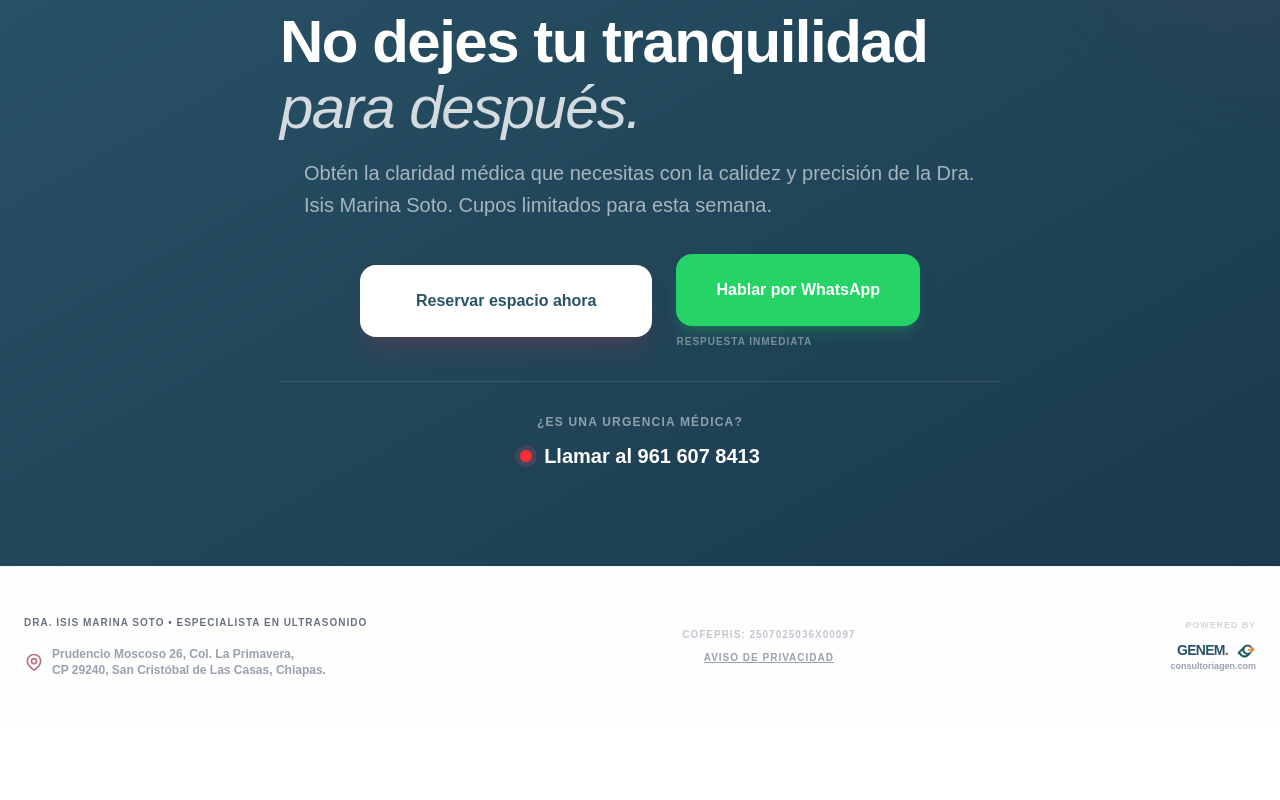
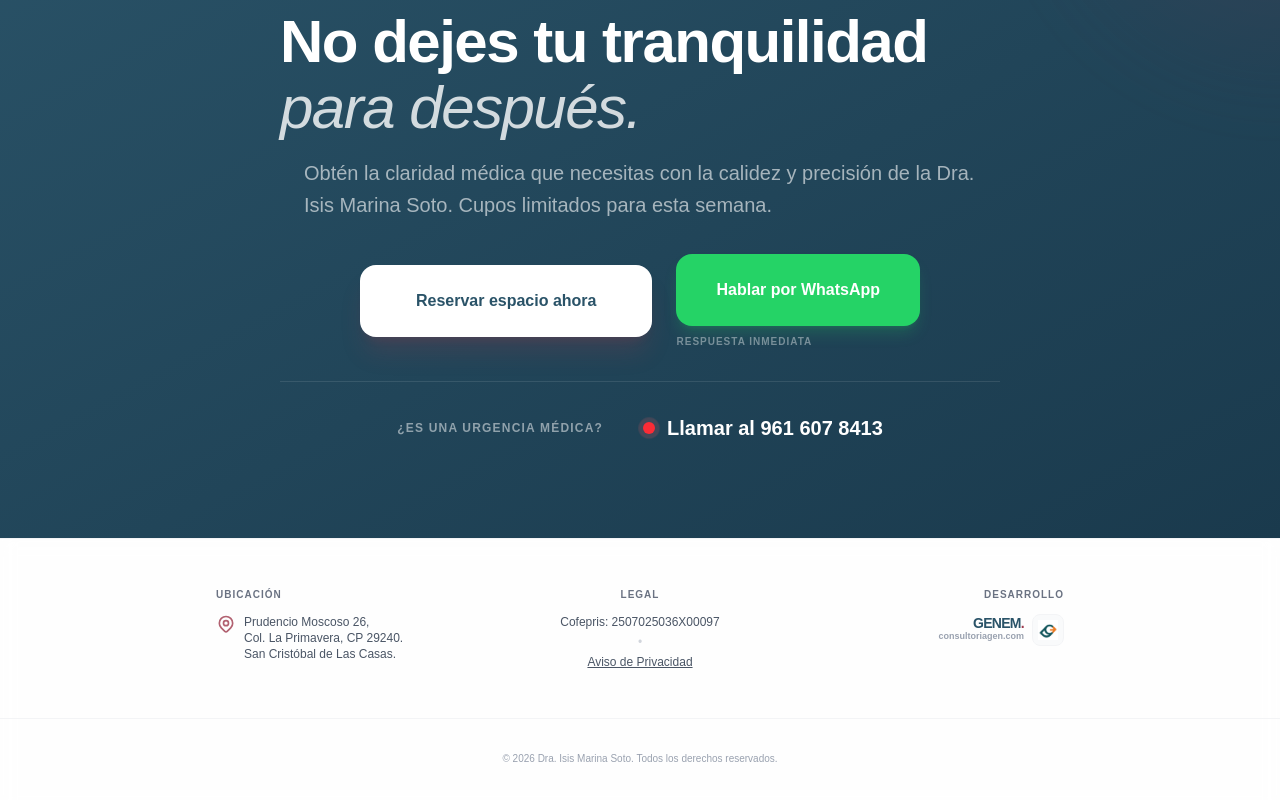
Before and after one commit to randyasp-sketch/dra-isis-ultrasonido, a Next.js app: page / in a window 1280 px wide. Shown: the part 3129-3929 px from the top of the page. Before the commit the page ends 3855 px from the top, so only its background shows below. Built offline with nearby package versions, Linux system fonts and the light colour scheme.

Commit message:
corrección footer v2

```diff
--- a/app/page.tsx
+++ b/app/page.tsx
@@ -56,23 +56,20 @@ const Button = ({ href, variant = "primary", children, className, onClick, disab
 };
 
 export default function Home() {
-  // 1. La canasta que recuerda qué estudios elegiste
   const [selectedServices, setSelectedServices] = useState<string[]>([]);
 
-  // 2. La función para marcar y desmarcar estudios
   const toggleService = (service: string) => {
     setSelectedServices((prev) =>
       prev.includes(service)
-        ? prev.filter((s) => s !== service) // Si ya estaba, lo saca
-        : [...prev, service] // Si no estaba, lo mete
+        ? prev.filter((s) => s !== service)
+        : [...prev, service]
     );
   };
 
-  // 3. Preparación del mensaje de WhatsApp con la lista de estudios
   const generateWALink = () => {
-    const list = selectedServices.map((s) => `• ${s}`).join("%0A"); // Crea la lista con puntitos
+    const list = selectedServices.map((s) => `• ${s}`).join("%0A");
     const message = `Hola Dra. Marina, me gustaría solicitar informes y agendar los siguientes estudios:%0A%0A${list}%0A%0A¿Qué disponibilidad tiene?`;
-    return `https://wa.me/${CONFIG.whatsappE164}?text=${message}`; // Usa el número de CONFIG
+    return `https://wa.me/${CONFIG.whatsappE164}?text=${message}`;
   };
 
   return (
@@ -83,7 +80,7 @@ export default function Home() {
         <div className="absolute top-[20%] -right-[5%] w-[30%] h-[50%] rounded-full bg-[#2A5368]/5 blur-[100px]" />
       </div>
 
-      {/* HEADER CON BOTÓN DE URGENCIAS */}
+      {/* HEADER */}
       <header className="mx-auto max-w-7xl px-6 py-8 flex flex-col sm:flex-row items-center justify-between gap-6">
         <Image
           src="/brand/logotipo-dra.svg"
@@ -93,7 +90,6 @@ export default function Home() {
           priority
           className="w-[220px] sm:w-[320px] h-auto"
         />
-
         <div className="flex flex-col sm:flex-row items-center gap-4">
           <a
             href={`tel:${CONFIG.emergencyPhoneRaw}`}
@@ -112,7 +108,6 @@ export default function Home() {
               </span>
             </div>
           </a>
-
           <Button href={CONFIG.bookingUrl} className="text-xs">
             RESERVAR CITA
           </Button>
@@ -123,7 +118,6 @@ export default function Home() {
       <section className="mx-auto max-w-7xl px-6 py-10 md:py-16 grid lg:grid-cols-2 gap-16 items-center">
         <div className="space-y-8 text-center lg:text-left">
           <div className="inline-flex items-center gap-3 px-4 py-2 rounded-full bg-white shadow-sm border border-gray-100 text-[#2A5368] text-[10px] font-black uppercase tracking-[0.2em]">
-            {/* FIX: shrink-0 para evitar deformación */}
             <span className="flex h-2 w-2 shrink-0 rounded-full bg-[#9E3A4D] animate-pulse" />
             Especialista en Ultrasonido en San Cristobal de las Casas
           </div>
@@ -159,10 +153,9 @@ export default function Home() {
         </div>
       </section>
 
-      {/* SECCIÓN SOBRE LA DRA MARINA */}
+      {/* SECCIÓN SOBRE LA DRA */}
       <section className="py-24 bg-white/40 backdrop-blur-sm border-y border-gray-100">
         <div className="mx-auto max-w-7xl px-6 grid lg:grid-cols-2 gap-16 items-center">
-          {/* Imagen de Apoyo */}
           <div className="relative group">
             <div className="relative rounded-[2.5rem] overflow-hidden shadow-2xl border-4 border-white">
               <Image
@@ -174,7 +167,6 @@ export default function Home() {
               />
               <div className="absolute inset-0 bg-gradient-to-t from-[#2A5368]/40 to-transparent" />
             </div>
-            {/* Badge de Años */}
             <div className="absolute -bottom-6 -right-6 bg-white p-6 rounded-3xl shadow-xl border border-gray-100 hidden md:block animate-bounce-slow">
               <p className="text-2xl font-bold text-[#9E3A4D]">+10000</p>
               <p className="text-[10px] font-bold text-gray-400 uppercase tracking-widest leading-none">
@@ -233,7 +225,6 @@ export default function Home() {
               ))}
             </div>
 
-            {/* RECUADRO LEGAL REQUERIDO */}
             <div className="p-8 rounded-[2.5rem] bg-gray-50 border border-gray-100 shadow-inner">
               <div className="grid grid-cols-1 sm:grid-cols-2 gap-6">
                 <div>
@@ -244,7 +235,6 @@ export default function Home() {
                     {CONFIG.cedulaProfesional}
                   </p>
                 </div>
-
                 <div className="sm:col-span-2 pt-4 border-t border-gray-200">
                   <p className="text-[10px] font-black text-gray-400 uppercase tracking-widest mb-1">
                     Permiso COFEPRIS
@@ -259,10 +249,9 @@ export default function Home() {
         </div>
       </section>
 
-      {/* SECCIÓN DE SERVICIOS */}
+      {/* SECCIÓN SERVICIOS */}
       <section className="py-24 bg-white relative overflow-hidden">
         <div className="mx-auto max-w-3xl px-6">
-          {/* Encabezado Principal */}
           <div className="text-center mb-16 space-y-4">
             <div className="inline-flex items-center gap-2 px-3 py-1 rounded-full bg-[#9E3A4D]/5 text-[#9E3A4D] text-[10px] font-black uppercase tracking-[0.3em] border border-[#9E3A4D]/10">
               Servicios Especializados
@@ -279,7 +268,6 @@ export default function Home() {
             </p>
           </div>
 
-          {/* Acordeones de Categorías */}
           <div className="space-y-4 mb-12">
             {[
               {
@@ -418,10 +406,8 @@ export default function Home() {
             ))}
           </div>
 
-          {/* DIFERENCIADOR: RESULTADOS AL MOMENTO */}
           <div className="bg-[#2A5368]/5 border border-[#2A5368]/10 rounded-[2.5rem] p-8 md:p-10 relative overflow-hidden">
             <div className="absolute top-0 right-0 w-32 h-32 bg-[#9E3A4D]/5 rounded-full blur-3xl -translate-y-1/2 translate-x-1/2" />
-
             <div className="relative z-10 flex flex-col md:flex-row items-center gap-8 text-center md:text-left">
               <div className="w-20 h-20 rounded-[2rem] bg-white shadow-xl flex items-center justify-center text-[#9E3A4D] shrink-0">
                 <svg
@@ -438,7 +424,6 @@ export default function Home() {
                   />
                 </svg>
               </div>
-
               <div className="space-y-2">
                 <h4 className="text-xl font-bold text-[#2A5368]">
                   Resultados listos al finalizar
@@ -454,7 +439,7 @@ export default function Home() {
         </div>
       </section>
 
-      {/* 4. BARRA DE SOLICITUD FLOTANTE */}
+      {/* BARRA FLOTANTE */}
       {selectedServices.length > 0 && (
         <div className="fixed bottom-6 left-1/2 -translate-x-1/2 z-[100] w-[95%] max-w-2xl animate-in slide-in-from-bottom-10 duration-500">
           <div className="bg-[#1a1a1a]/85 backdrop-blur-2xl border border-white/20 rounded-[2.5rem] p-4 shadow-2xl flex items-center justify-between text-white">
@@ -469,7 +454,6 @@ export default function Home() {
                 </span>
               </p>
             </div>
-
             <div className="flex items-center gap-3">
               <button
                 onClick={() => setSelectedServices([])}
@@ -490,13 +474,12 @@ export default function Home() {
         </div>
       )}
 
-      {/* CTA FINAL RE-DISEÑADO */}
+      {/* CTA FINAL */}
       <section className="py-24 bg-gradient-to-br from-[#2A5368] to-[#1a3a4d] relative overflow-hidden">
         <div className="absolute inset-0 opacity-10">
           <div className="absolute top-0 right-0 w-96 h-96 bg-[#9E3A4D] rounded-full blur-3xl -translate-y-1/2 translate-x-1/2" />
         </div>
         <div className="relative z-10 max-w-3xl mx-auto space-y-8 px-6">
-          {/* Etiqueta corregida: Fondo blanco, texto vino, sin saltos de línea */}
           <div className="flex justify-center">
             <div className="inline-flex items-center justify-center bg-white px-5 py-2 rounded-full shadow-lg">
               <span className="text-[#9E3A4D] font-black text-[9px] sm:text-[10px] uppercase tracking-[0.2em] whitespace-nowrap">
@@ -525,7 +508,6 @@ export default function Home() {
             >
               Reservar espacio ahora
             </Button>
-
             <div className="flex flex-col gap-2">
               <Button
                 href={waLink}
@@ -540,14 +522,14 @@ export default function Home() {
             </div>
           </div>
 
-          {/* Texto de Urgencias integrado y centrado */}
-          <div className="pt-8 border-t border-white/10 w-full flex flex-col items-center text-center">
-            <p className="text-white/50 text-xs font-bold uppercase tracking-widest mb-3">
+          {/* Texto de Urgencias centrado */}
+          <div className="pt-8 border-t border-white/10 w-full flex flex-col md:flex-row items-center justify-center gap-4 md:gap-10 text-center">
+            <p className="text-white/50 text-xs font-bold uppercase tracking-widest mb-0">
               ¿Es una urgencia médica?
             </p>
             <a
               href={`tel:${CONFIG.emergencyPhoneRaw}`}
-              className="text-white hover:text-[#9E3A4D] transition-colors text-xl font-black flex items-center justify-center gap-3"
+              className="text-white hover:text-[#9E3A4D] transition-colors text-xl font-black flex items-center gap-3"
             >
               <span className="flex h-3 w-3 relative">
                 <span className="animate-ping absolute inline-flex h-full w-full rounded-full bg-red-400 opacity-75"></span>
@@ -559,36 +541,41 @@ export default function Home() {
         </div>
       </section>
 
-      {/* FOOTER RESPONSIVO: Vertical en Móvil / Horizontal en PC */}
+      {/* FOOTER REDISEÑADO (COMPACTO Y BONITO) */}
       <footer className="py-12 border-t border-gray-100 bg-white/50 backdrop-blur-sm">
-        <div className="mx-auto max-w-7xl px-6 flex flex-col md:flex-row items-center justify-between gap-10 md:gap-4 text-center md:text-left">
+        <div className="mx-auto max-w-4xl px-6 grid grid-cols-1 md:grid-cols-3 gap-8 items-start">
 
-          {/* COLUMNA 1: Datos de la Dra + Dirección (Izquierda en PC) */}
-          <div className="flex flex-col items-center md:items-start gap-4 max-w-sm text-[10px] font-bold uppercase tracking-widest text-gray-400">
-            <p className="text-gray-500">
-              Dra. Isis Marina Soto • Especialista en Ultrasonido
+          {/* COLUMNA 1: DIRECCIÓN (Alineada Izquierda) */}
+          <div className="flex flex-col items-center md:items-start text-center md:text-left space-y-3">
+            <p className="text-[10px] font-bold uppercase tracking-widest text-gray-500">
+              Ubicación
             </p>
-
             <a
               href="https://www.google.com/maps/search/?api=1&query=Luxury+Hospital+San+Cristobal+de+las+Casas"
               target="_blank"
               rel="noopener noreferrer"
-              className="group flex items-center gap-2 hover:text-[#9E3A4D] transition-colors duration-300 normal-case tracking-normal text-xs text-center md:text-left"
+              className="group flex flex-col md:flex-row items-center md:items-start gap-2 text-xs text-gray-600 hover:text-[#9E3A4D] transition-colors"
             >
-              <svg className="w-5 h-5 text-[#9E3A4D] opacity-70 flex-shrink-0" fill="none" stroke="currentColor" viewBox="0 0 24 24">
+               <svg className="w-5 h-5 text-[#9E3A4D] opacity-80 shrink-0" fill="none" stroke="currentColor" viewBox="0 0 24 24">
                  <path strokeLinecap="round" strokeLinejoin="round" strokeWidth="2" d="M17.657 16.657L13.414 20.9a1.998 1.998 0 01-2.827 0l-4.244-4.243a8 8 0 1111.314 0z" />
                  <path strokeLinecap="round" strokeLinejoin="round" strokeWidth="2" d="M15 11a3 3 0 11-6 0 3 3 0 016 0z" />
                </svg>
                <span>
-                Prudencio Moscoso 26, Col. La Primavera,<br />
-                CP 29240, San Cristóbal de Las Casas, Chiapas.
+                 Prudencio Moscoso 26, <br />
+                 Col. La Primavera, CP 29240.<br />
+                 San Cristóbal de Las Casas.
                </span>
             </a>
           </div>
 
-          {/* COLUMNA 2: Legal (Centro en PC) */}
-          <div className="flex flex-col items-center gap-2 text-[10px] font-bold uppercase tracking-widest text-gray-400">
-            <span className="opacity-60">Cofepris: 2507025036X00097</span>
+          {/* COLUMNA 2: LEGAL (Centrada) */}
+          <div className="flex flex-col items-center justify-center space-y-3">
+            <p className="text-[10px] font-bold uppercase tracking-widest text-gray-500">
+              Legal
+            </p>
+            <div className="flex flex-col items-center text-xs text-gray-600">
+              <span>Cofepris: 2507025036X00097</span>
+              <span className="text-gray-300 my-1">•</span>
               <Link
                 href="/aviso-de-privacidad"
                 className="underline hover:text-[#9E3A4D] transition-colors"
@@ -596,22 +583,28 @@ export default function Home() {
                 Aviso de Privacidad
               </Link>
             </div>
+          </div>
 
-          {/* COLUMNA 3: Firma GENEM (Derecha en PC) */}
-          <div className="flex flex-col items-center md:items-end gap-1">
-            <p className="text-[9px] font-black text-gray-300 uppercase tracking-widest mb-1">
-              Powered by
+          {/* COLUMNA 3: BRANDING (Alineada Derecha) */}
+          <div className="flex flex-col items-center md:items-end text-center md:text-right space-y-3">
+             <p className="text-[10px] font-bold uppercase tracking-widest text-gray-500">
+              Desarrollo
             </p>
             <a
               href="https://consultoriagen.com"
               target="_blank"
               rel="noopener noreferrer"
-              className="group flex flex-col items-center md:items-end transition-all"
+              className="group flex items-center gap-2"
             >
-              <div className="flex items-center gap-2">
-                <span className="text-sm font-black text-[#2A5368] group-hover:text-[#9E3A4D] transition-colors tracking-tighter">
+              <div className="flex flex-col items-end">
+                <span className="text-sm font-black text-[#2A5368] group-hover:text-[#9E3A4D] transition-colors tracking-tighter leading-none">
                   GENEM<span className="text-[#9E3A4D] group-hover:text-[#2A5368]">.</span>
                 </span>
+                <span className="text-[9px] font-bold text-gray-400 group-hover:text-gray-600 transition-colors lowercase">
+                  consultoriagen.com
+                </span>
+              </div>
+              <div className="w-8 h-8 rounded-lg bg-gray-50 flex items-center justify-center border border-gray-100">
                  <Image
                    src="/genem.png"
                    alt="Logo GENEM"
@@ -620,12 +613,16 @@ export default function Home() {
                    className="object-contain"
                  />
               </div>
-              <span className="text-[9px] font-bold text-gray-400 group-hover:text-gray-600 transition-colors lowercase">
-                consultoriagen.com
-              </span>
             </a>
           </div>
 
+        </div>
+
+        {/* Copyright Simple al final */}
+        <div className="mt-12 text-center border-t border-gray-100 pt-8">
+           <p className="text-[10px] text-gray-400">
+             © {new Date().getFullYear()} {CONFIG.brandName}. Todos los derechos reservados.
+           </p>
         </div>
       </footer>
     </main>
```
Lines whose indentation alone changed are shown as unchanged.
